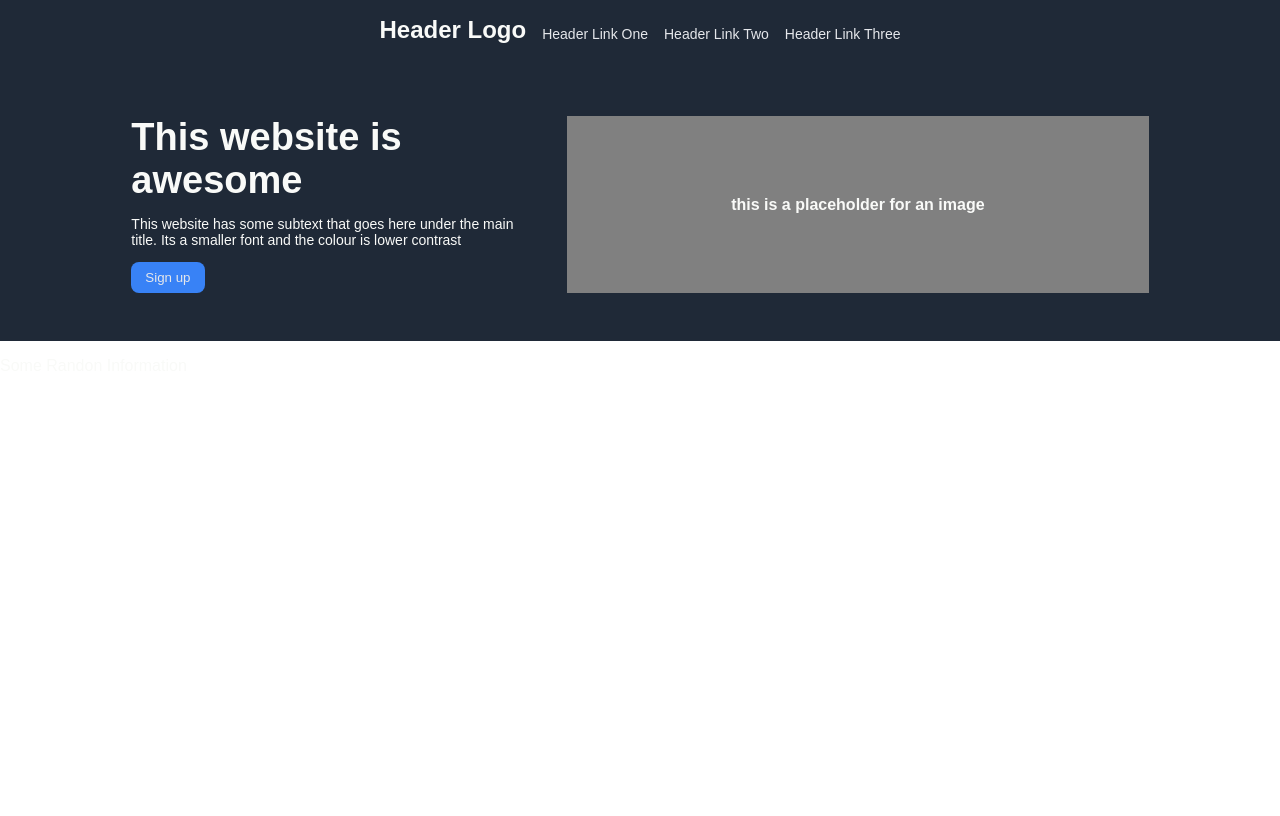
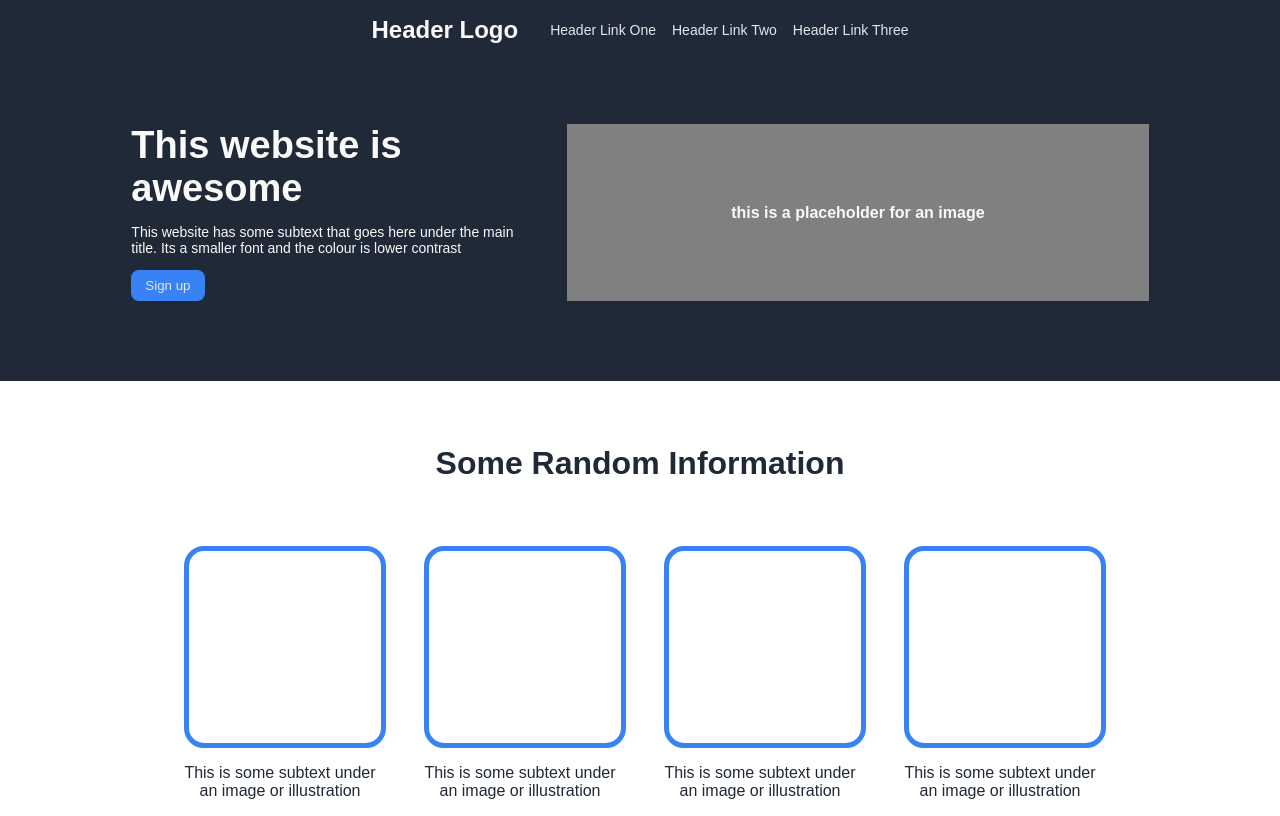
Before and after one commit to zakwatsonn/odin-landing-page, a plain HTML site: page index.html in a window 1280 px wide. Drawn offline with Linux system fonts and the light colour scheme.

Commit message:
added section 2 and fixed bugs in section 1

```diff
--- a/index.html
+++ b/index.html
@@ -29,8 +29,25 @@
         </div>
     </div>
     <div class="sectiontwo">
-        <p>Some Randon Information</p>
-
+        <h1>Some Random Information</h1>
+        <div class="card-view">
+            <div class="card">
+                <div class="box"></div>
+                <p>This is some subtext under an image or illustration</p>
+            </div>
+            <div class="card">
+                <div class="box"></div>
+                <p>This is some subtext under an image or illustration</p>
+            </div>
+            <div class="card">
+                <div class="box"></div>
+                <p>This is some subtext under an image or illustration</p>
+            </div>
+            <div class="card">
+                <div class="box"></div>
+                <p>This is some subtext under an image or illustration</p>
+            </div>
+        </div>
     </div>
 
 </body>
--- a/style.css
+++ b/style.css
@@ -20,25 +20,26 @@ body {
     justify-content: flex-start;
     align-items: center;
     margin-bottom:3em;
-    gap:1em;
     max-width:1017px;
     align-self:center;
+    gap:2em;
 }
 
 .navbar h3 {
     margin-top:0;
     font-size: 24px;
-    margin-right: auto;
+    margin:0;
+    flex:1.2 0 auto;
 }
 
 .navigation {
     list-style-type: none;
     display: flex;
-    align-items: center;
-    justify-content: flex-end;
+    justify-content: flex-start;
     padding:0;
-    margin-top: 0;
+    margin: 0;
     gap:1em;
+    flex:0.8 0 auto;
 }
 .navigation a {
     text-decoration: none;
@@ -53,6 +54,7 @@ body {
     display:flex;
     flex-wrap:wrap;
     font-weight: bolder;
+    padding:2em;
     gap:3em;
     margin-bottom:2em;
 }
@@ -91,3 +93,33 @@ body {
     background-color:grey;
     height:100%;
 }
+
+.sectiontwo {
+    color:#1F2937;
+    text-align: center;
+}
+
+.sectiontwo h1 {
+    margin: 2em 0;
+}
+
+.card-view {
+    display:flex;
+    flex-wrap: wrap;
+    justify-content: center;
+    align-items: center;
+    gap:3em;
+}
+
+.card {
+    display: flex;
+    flex-direction: column;
+    max-width:12em;
+}
+
+.box {
+    border:5px solid #3882F6;
+    height:12em;
+    width:12em;
+    border-radius: 20px;
+}
```
